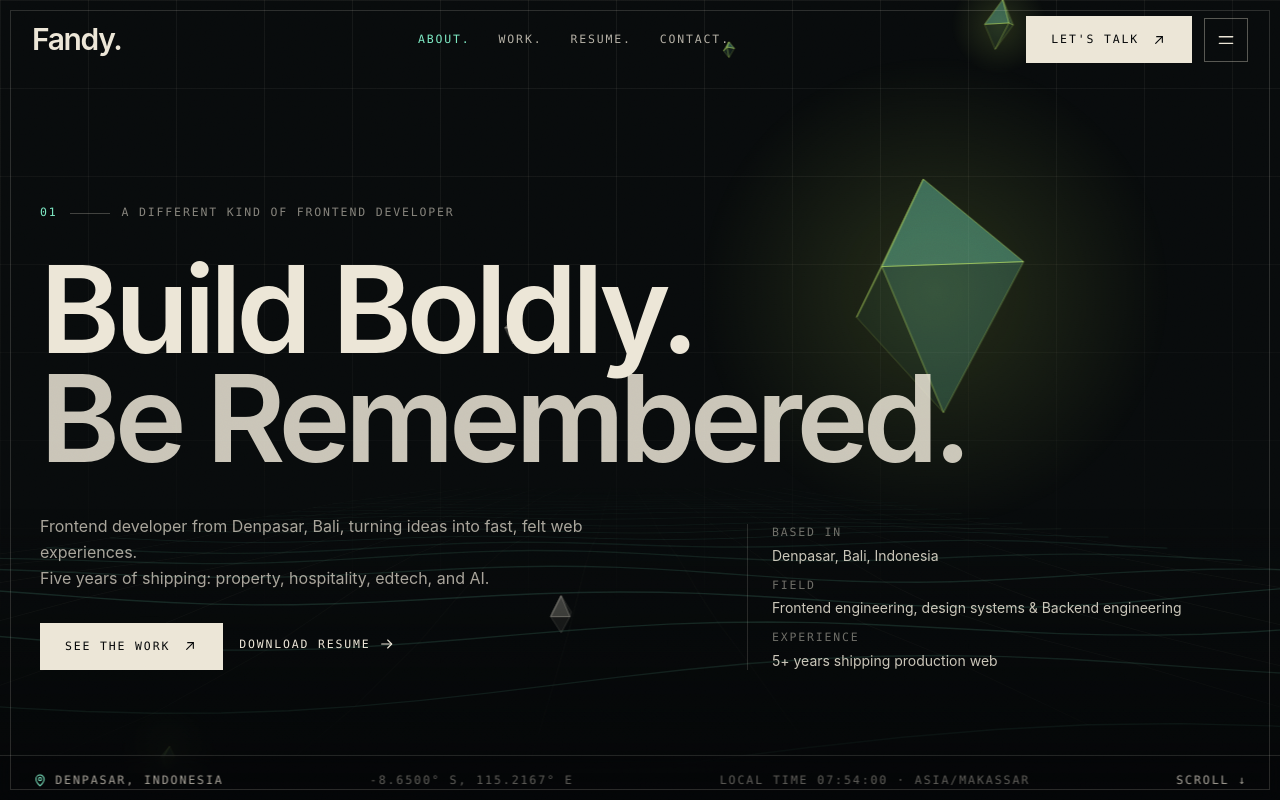
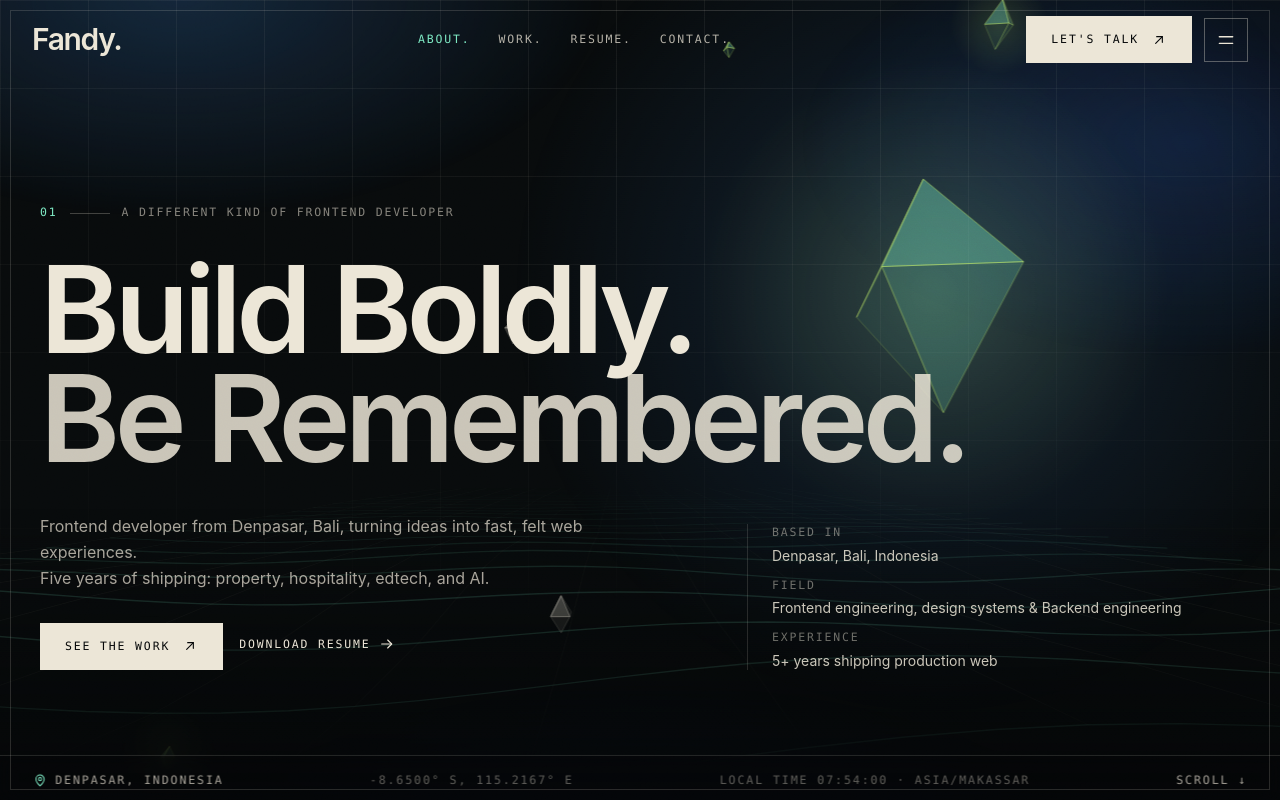
Before and after one commit to fandyajpo/fandy, a Next.js app: page / in a window 1280 px wide. Shown: the top 800 px of the page. Built offline with nearby package versions, Linux system fonts and the light colour scheme.

Commit message:
feat: blue ambient light across the site

```diff
--- a/src/app/globals.css
+++ b/src/app/globals.css
@@ -9,6 +9,7 @@
   --color-green: #12302c;
   --color-lime: #d8ff6b;
   --color-ink: #050708;
+  --color-blue: #4a9eff;
 
   --font-sans: "Geist", "Inter", ui-sans-serif, system-ui, -apple-system,
     "Segoe UI", Helvetica, Arial, sans-serif;
@@ -26,6 +27,7 @@
   --rust: #ff6b4a;
   --green: #12302c;
   --lime: #d8ff6b;
+  --blue: #4a9eff;
   --ink: #050708;
   --line: rgba(236, 230, 215, 0.14);
   --frame: 1px;
@@ -38,6 +40,11 @@ html {
 
 body {
   background:
+    radial-gradient(
+      74rem 52rem at 10% -12%,
+      rgba(74, 158, 255, 0.16),
+      transparent 60%
+    ),
     radial-gradient(
       90rem 60rem at 84% -16%,
       rgba(125, 233, 195, 0.1),
@@ -378,6 +385,42 @@ section[id] {
   opacity: 1;
 }
 
+/* ---- Blue ambient light behind everything ---- */
+@keyframes ambient-drift {
+  from {
+    transform: translate3d(-2%, -1%, 0) scale(1.05);
+  }
+  to {
+    transform: translate3d(2%, 2%, 0) scale(1.12);
+  }
+}
+
+.ambient {
+  position: fixed;
+  inset: -12%;
+  z-index: 0;
+  pointer-events: none;
+  opacity: 0.9;
+  background:
+    radial-gradient(
+      38% 32% at 24% 12%,
+      rgba(74, 158, 255, 0.22),
+      transparent 68%
+    ),
+    radial-gradient(
+      34% 30% at 84% 26%,
+      rgba(56, 120, 255, 0.18),
+      transparent 70%
+    ),
+    radial-gradient(
+      46% 38% at 52% 104%,
+      rgba(37, 99, 235, 0.16),
+      transparent 72%
+    );
+  animation: ambient-drift 26s ease-in-out infinite alternate;
+  will-change: transform;
+}
+
 /* ---- Precision grid + corner ticks ---- */
 .grid-field {
   position: fixed;
--- a/src/app/layout.tsx
+++ b/src/app/layout.tsx
@@ -34,7 +34,7 @@ export const metadata: Metadata = {
 };
 
 export const viewport: Viewport = {
-  themeColor: "#080B0C",
+  themeColor: "#060A12",
   colorScheme: "dark",
 };
 
@@ -42,6 +42,7 @@ export default function RootLayout({ children }: { children: ReactNode }) {
   return (
     <html lang="en" className="antialiased">
       <body>
+        <div className="ambient" aria-hidden="true" />
         <div className="grid-field" aria-hidden="true" />
 
         <a href="#main" className="skip-link">
--- a/src/components/Hero/DiamondField.tsx
+++ b/src/components/Hero/DiamondField.tsx
@@ -7,6 +7,7 @@ import { useEffect, useRef } from "react";
 const IVORY = "236, 230, 215";
 const MINT = "125, 233, 195";
 const LIME = "216, 255, 107";
+const BLUE = "74, 158, 255";
 const RING = 0.72;
 
 interface Vec3 {
@@ -179,6 +180,25 @@ export default function DiamondField() {
         26,
         (shard.size * focal) / Math.max(shard.z, 4),
       );
+
+      // a wide blue ambient halo behind the hero diamond
+      if (shard.size > 0.9) {
+        const aura = context.createRadialGradient(
+          midX,
+          midY,
+          0,
+          midX,
+          midY,
+          radius * 3.4,
+        );
+        aura.addColorStop(0, `rgba(${BLUE}, ${(0.2 * fade).toFixed(3)})`);
+        aura.addColorStop(0.55, `rgba(${BLUE}, ${(0.07 * fade).toFixed(3)})`);
+        aura.addColorStop(1, `rgba(${BLUE}, 0)`);
+        context.fillStyle = aura;
+        context.beginPath();
+        context.arc(midX, midY, radius * 3.4, 0, Math.PI * 2);
+        context.fill();
+      }
 
       if (shard.accent && shard.size > 0.45) {
         const glow = context.createRadialGradient(
```
